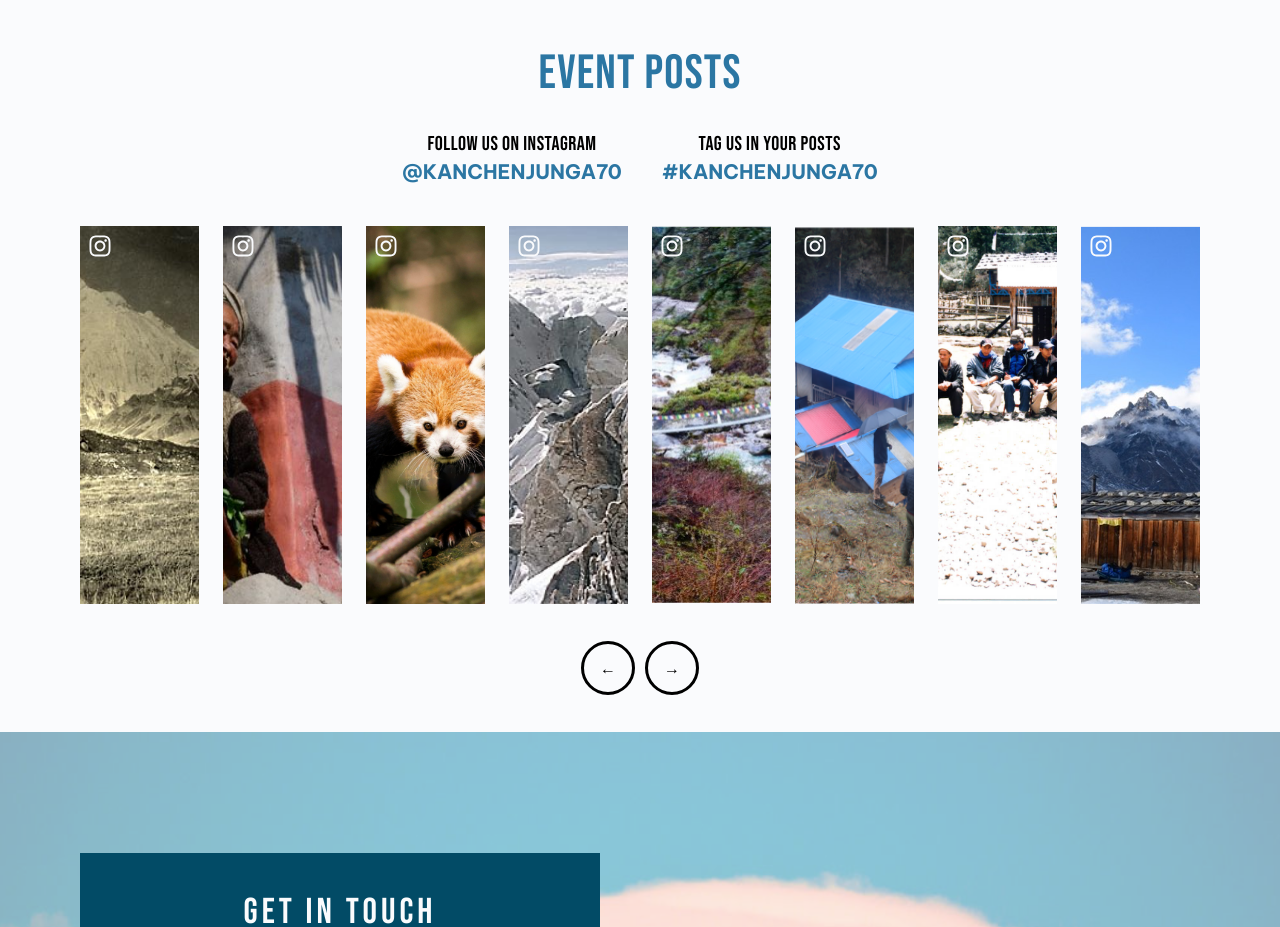
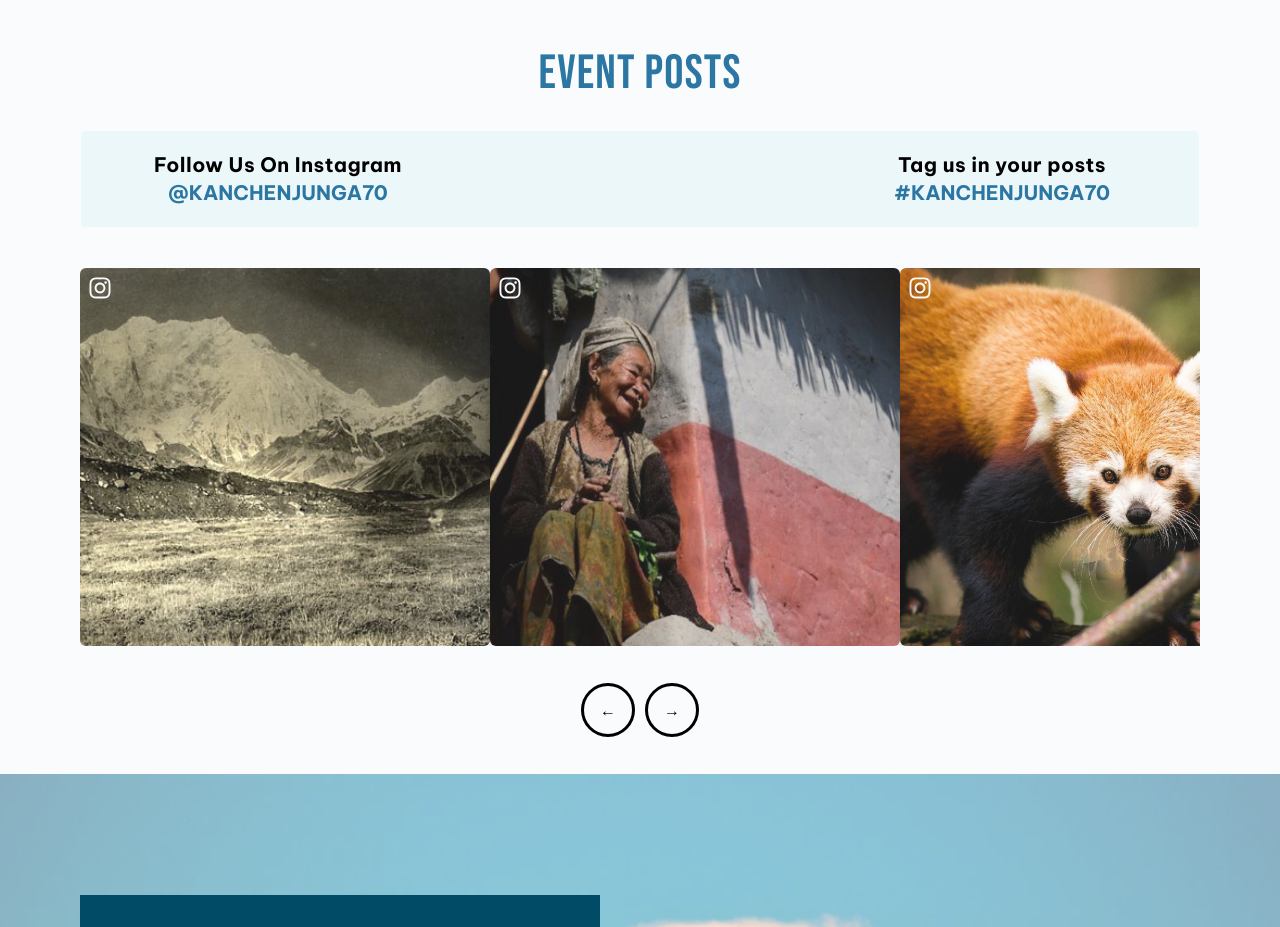
Before and after one commit to Mandalabs-LLC/K70-website, a Next.js app: page / in a window 1280 px wide. Shown: the part 1440-2367 px from the top of the page. Built offline with nearby package versions, Linux system fonts and the light colour scheme.

Commit message:
ADD: add stylings to event post section

```diff
--- a/src/components/EventPostSection/EventPostSection.tsx
+++ b/src/components/EventPostSection/EventPostSection.tsx
@@ -1,48 +1,89 @@
-import React, { FC } from 'react';
+"use client";
+
+import React, { useState, useEffect } from 'react';
 import { gridData } from '@/data/gridData';
 import InstagramImageCard from '@/components/ImageCards/InstagramImageCard';
 
-const EventPostComponent: FC = () => {
+const EventPostComponent = () => {
+    const [startIndex, setStartIndex] = useState(0);
+
+    // Determine the number of images to show based on the screen size
+    let imagesToShow = 3; // Default to 3 for smaller screens
+
+    // Function to handle the responsive display of images
+    const handleResize = () => {
+        if (window.innerWidth >= 1596) {
+            imagesToShow = 4; // Show 4 on 2xl screens and above
+        } else {
+            imagesToShow = 3; // Show 3 on smaller screens
+        }
+    };
+
+    // Listen for screen resize to adjust the number of images
+    useEffect(() => {
+        handleResize();
+        window.addEventListener('resize', handleResize);
+        return () => window.removeEventListener('resize', handleResize);
+    }, []);
+
+    // Calculate the end index for the images to display
+    const endIndex = startIndex + imagesToShow;
+
+    // Carousel navigation handlers
+    const handlePrev = () => {
+        setStartIndex((prev) => Math.max(prev - imagesToShow, 0));
+    };
+
+    const handleNext = () => {
+        console.log("prev == ", startIndex, imagesToShow);
+
+        setStartIndex((prev) =>
+            prev + imagesToShow < gridData.length ? prev + imagesToShow : prev
+        );
+    };
+
     return (
         <div className="py-10 px-5 md:px-20 bg-[#FAFBFD]">
-            {/* Title and Instagram section */}
             <div className="text-center mb-8">
                 <h2 className="text-4xl md:text-5xl font-[400] tracking-wide text-blue-light bebasNeue">
                     EVENT POSTS
                 </h2>
             </div>
 
-            {/* Instagram handles */}
-            <div className="flex justify-center gap-10 mb-10">
-                <div className="flex flex-col items-center">
-                    <p className="text-lg md:text-xl tracking-wide bebasNeue">Follow Us On Instagram</p>
+            <div className="flex justify-between items-center mb-10 p-[20px_16px] bg-[#ECF7F9] rounded-md border border-[#FAFBFD]">
+                <div className="flex flex-col items-center w-1/3 text-center">
+                    <p className="text-lg md:text-xl tracking-wide font-bold">Follow Us On Instagram</p>
                     <p className="text-lg md:text-xl text-blue-light font-bold">@KANCHENJUNGA70</p>
                 </div>
-                <div className="flex flex-col items-center">
-                    <p className="text-lg md:text-xl tracking-wide bebasNeue">Tag us in your posts</p>
+                <div className="flex flex-col items-center w-1/3 text-center">
+                    <p className="text-lg md:text-xl tracking-wide font-bold">Tag us in your posts</p>
                     <p className="text-lg md:text-xl text-blue-light font-bold">#KANCHENJUNGA70</p>
                 </div>
             </div>
 
-            {/* Instagram images */}
-            <div className="flex justify-center gap-6">
-                {
-                    gridData.map((data, index) => {
-                        return (
-                            <InstagramImageCard key={index} imageUrl={data.photo} altText="Post 1" />
-                        )
-                    })
-                }
+            {/* TODO: this section needs some refactoring as the carousel effect doesn't seem to be working properly in some cases.  */}
+            {/* Carousel Container */}
+            <div className="relative overflow-hidden">
+                <div
+                    className="flex transition-transform duration-300"
+                    style={{ transform: `translateX(-${startIndex * (100 / imagesToShow)}%)` }}
+                >
+                    {gridData.map((data, index) => (
+                        <div
+                            key={index}
+                            className="min-w-[calc(100%/3)] 2xl:min-w-[calc(100%/4)] flex-shrink-0"
+                        >
+                            <InstagramImageCard imageUrl={data.photo} altText={`Post ${index + 1}`} />
+                        </div>
+                    ))}
+                </div>
             </div>
 
-            {/* Navigation arrows */}
             <div className="flex justify-center items-center gap-4 mt-10">
-                <button className="w-[48px] h-[48px] outline rounded-full flex justify-center items-center">
-                    {/* Left arrow icon */}
+                <button onClick={handlePrev} className="w-[48px] h-[48px] outline rounded-full flex justify-center items-center">
                     &larr;
                 </button>
-                <button className="w-[48px] h-[48px] outline rounded-full flex justify-center items-center">
-                    {/* Right arrow icon */}
+                <button onClick={handleNext} className="w-[48px] h-[48px] outline rounded-full flex justify-center items-center">
                     &rarr;
                 </button>
             </div>
--- a/src/components/ImageCards/InstagramImageCard.tsx
+++ b/src/components/ImageCards/InstagramImageCard.tsx
@@ -9,7 +9,7 @@ interface InstagramImageCardProps {
 
 const InstagramImageCard: FC<InstagramImageCardProps> = ({ imageUrl, altText }) => {
     return (
-        <div className="relative w-[290px] h-[288px] md:w-[410px] md:h-[378px]">
+        <div className="relative w-[290px] h-[288px] md:w-[410px] md:h-[378px] 2xl:w-[410px] 2xl:h-[461px] opacity-90 rounded-md overflow-hidden shadow-lg">
             <Image src={imageUrl} alt={altText} fill className="object-cover" />
             <div className="absolute top-2 left-2 text-white text-2xl">
                 <FaInstagram />
```
